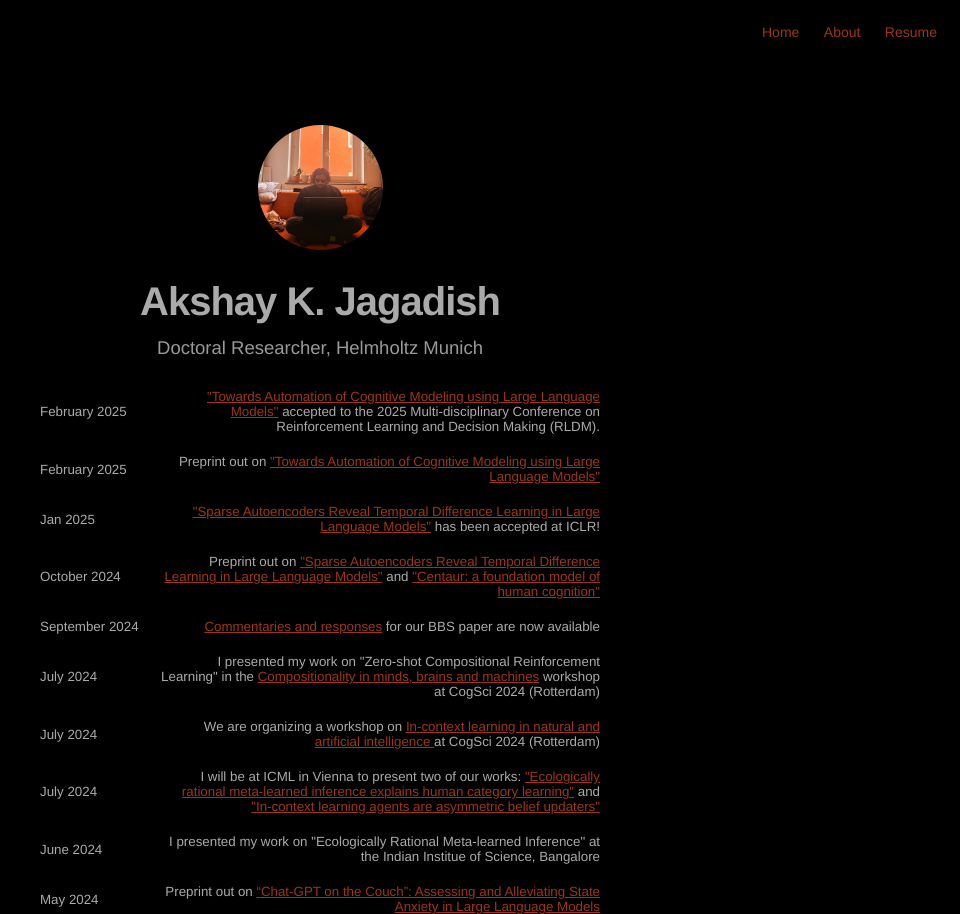
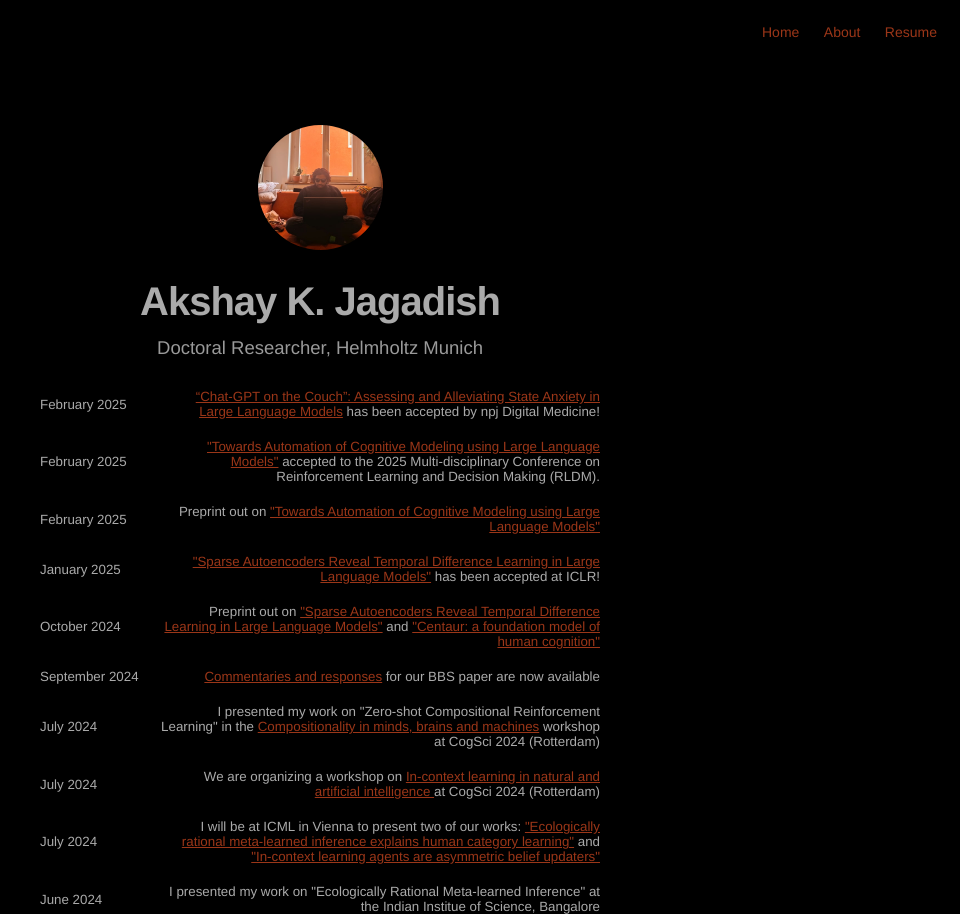
Before and after one commit to akjagadish/akjagadish.github.io, a Jekyll site: the page built from projects.html, in a window 1280 px wide. Shown: the whole page, without its empty margins (320-1280 px from the left). Built offline with Jekyll 4.4.1, drawn with Linux system fonts in a browser that asks for light colours; nearby versions of some CDN libraries.

Commit message:
Update projects.html

```diff
--- a/projects.html
+++ b/projects.html
@@ -4,6 +4,14 @@ layout: page_projects
 ---
 <div style="margin-top: 30px; margin-bottom: 30px;"></div>
 <div style="display: flex; flex-direction: column; gap: 20px;">
+
+<div style="display: flex; justify-content: space-between; align-items: center;">
+    <span style="flex-shrink: 0; text-align: left; font-size: smaller; width: 100px;">February 2025</span>
+    <span style="flex-grow: 1; text-align: right; font-size: smaller; margin-left: 20px;">
+      <a href="https://osf.io/j7fwb">“Chat-GPT on the Couch”: Assessing and Alleviating State Anxiety in
+        Large Language Models</a> has been accepted by npj Digital Medicine!
+    </span>
+  </div>
 
     <div style="display: flex; justify-content: space-between; align-items: center;">
     <span style="flex-shrink: 0; text-align: left; font-size: smaller; width: 100px;">February 2025</span>
@@ -20,7 +28,7 @@ layout: page_projects
   </div>
 
     <div style="display: flex; justify-content: space-between; align-items: center;">
-    <span style="flex-shrink: 0; text-align: left; font-size: smaller; width: 100px;">Jan 2025</span>
+    <span style="flex-shrink: 0; text-align: left; font-size: smaller; width: 100px;">January 2025</span>
     <span style="flex-grow: 1; text-align: right; font-size: smaller; margin-left: 20px;"> <a
         href="https://arxiv.org/abs/2410.01280">"Sparse Autoencoders Reveal Temporal Difference
         Learning in Large Language Models"</a> has been accepted at ICLR!
@@ -73,13 +81,13 @@ layout: page_projects
     </span>
   </div>
 
-  <div style="display: flex; justify-content: space-between; align-items: center;">
+<!--   <div style="display: flex; justify-content: space-between; align-items: center;">
     <span style="flex-shrink: 0; text-align: left; font-size: smaller; width: 100px;">May 2024</span>
     <span style="flex-grow: 1; text-align: right; font-size: smaller; margin-left: 20px;">
       Preprint out on <a href="https://osf.io/j7fwb">“Chat-GPT on the Couch”: Assessing and Alleviating State Anxiety in
         Large Language Models</a>
     </span>
-  </div>
+  </div> -->
 
 </div>
 <!-- ---
```
